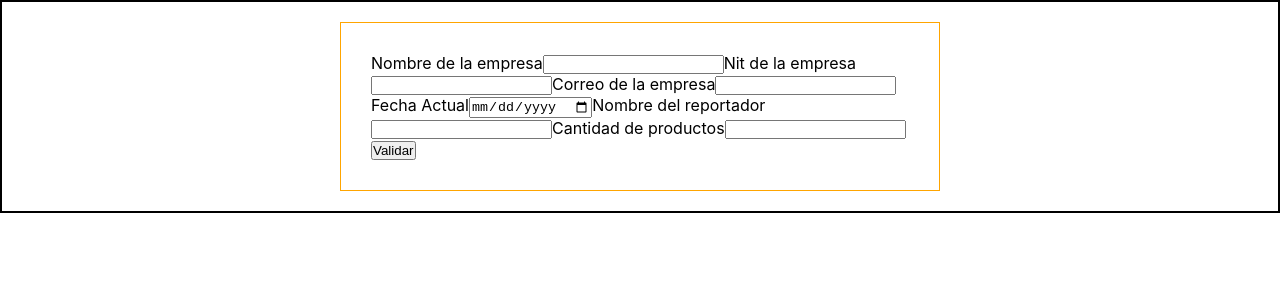
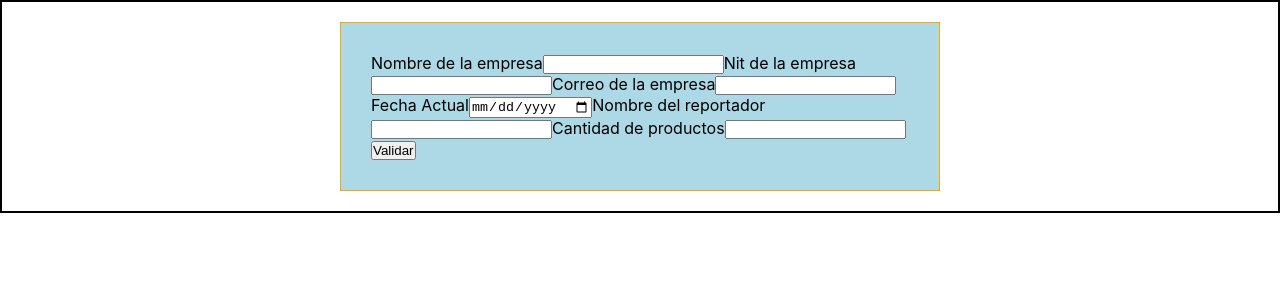
Before and after one commit to Reyes-Maicol/Taller2, a React (Create React App) app in the folder front/: page / in a window 1280 px wide. Shown: the top 300 px of the page. Built offline with nearby package versions, Linux system fonts and the light colour scheme.

Commit message:
Cambio de fondo de color en el formulario principal

```diff
--- a/front/src/App.css
+++ b/front/src/App.css
@@ -18,6 +18,7 @@
   border: 1px solid orange;
   width: 600px;
   margin: 20px 10px;
+  background: lightblue;
 }
 
 .product_form{
```
